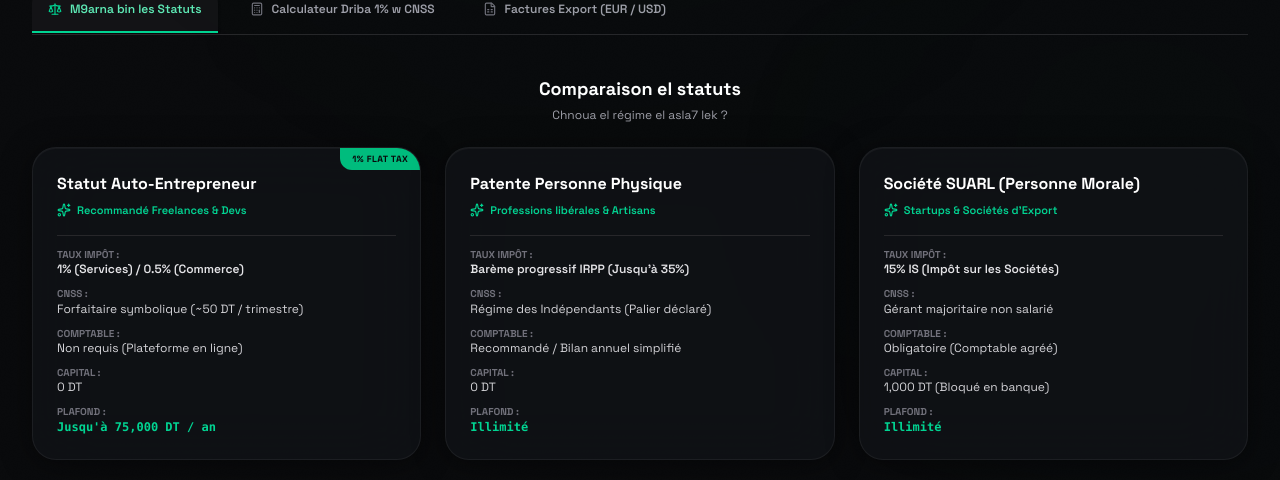
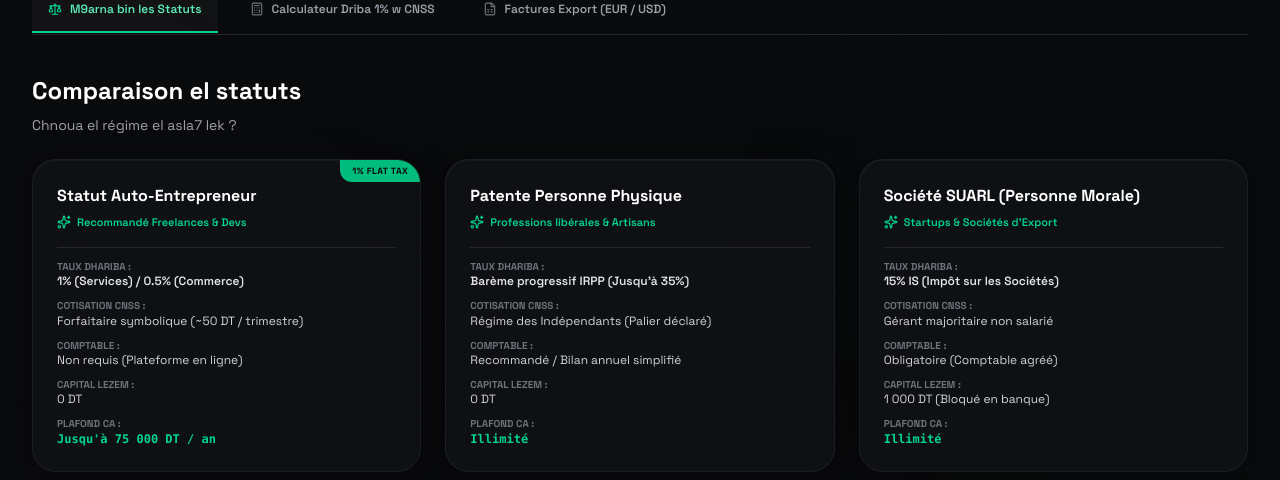
Before and after one commit to wacim-abdellli/idaara, a Next.js app: page /launchpad in a window 1280 px wide. Shown: the part 472-952 px from the top of the page. Built offline with nearby package versions, Linux system fonts and the light colour scheme; no server answers; the database is empty.

Commit message:
fix(hydration): eliminate SSR hydration mismatch in StatusComparator and Launchpad with deterministic number formatting

```diff
--- a/src/components/launchpad/ExportInvoiceGen.tsx
+++ b/src/components/launchpad/ExportInvoiceGen.tsx
@@ -3,7 +3,7 @@
 import React, { useState } from 'react';
 import { FileText, Download, Sparkles, ShieldCheck, Loader2 } from 'lucide-react';
 import { generatePDFFromElement, printElement } from '../../lib/pdf-generator';
-import { triggerConfetti } from '../../lib/utils';
+import { triggerConfetti, formatNumber } from '../../lib/utils';
 import { useLocale } from '../../context/LocaleContext';
 
 export const ExportInvoiceGen: React.FC = () => {
@@ -188,7 +188,7 @@ export const ExportInvoiceGen: React.FC = () => {
                   <td className="py-3 font-medium text-zinc-800">{description}</td>
                   <td className="py-3 text-right rtl:text-left text-zinc-500">0% (Export)</td>
                   <td className="py-3 text-right rtl:text-left font-bold text-zinc-900 font-mono">
-                    {amountEUR.toLocaleString()} €
+                    {formatNumber(amountEUR)} €
                   </td>
                 </tr>
               </tbody>
@@ -204,7 +204,7 @@ export const ExportInvoiceGen: React.FC = () => {
                   ? 'TOTAL AMOUNT DUE (NET À PAYER) :'
                   : 'NET À PAYER :'}
               </span>
-              <span className="text-base text-emerald-700 font-mono">{amountEUR.toLocaleString()} € EUR</span>
+              <span className="text-base text-emerald-700 font-mono">{formatNumber(amountEUR)} € EUR</span>
             </div>
 
             <div className="text-[9px] text-zinc-500 leading-relaxed bg-zinc-100 p-2.5 rounded border border-zinc-200">
--- a/src/components/launchpad/StatusComparator.tsx
+++ b/src/components/launchpad/StatusComparator.tsx
@@ -4,6 +4,7 @@ import React, { useState, useEffect } from 'react';
 import { Sparkles } from 'lucide-react';
 import { useLocale } from '../../context/LocaleContext';
 import { AUTO_ENTREPRENEUR_RATES, SUARL_RATES } from '../../data/fiscal-rates';
+import { formatNumber } from '../../lib/utils';
 
 export const StatusComparator: React.FC = () => {
   const { locale } = useLocale();
@@ -37,39 +38,160 @@ export const StatusComparator: React.FC = () => {
   const statuses = [
     {
       id: 'auto-entrepreneur',
-      name: locale === 'ar' ? 'المبادر الذاتي' : locale === 'derja' ? "Statut Auto-Entrepreneur" : locale === 'en' ? 'Auto-Entrepreneur Status' : "Statut Auto-Entrepreneur",
-      badge: locale === 'ar' ? 'موصى به للمستقلين والمبرمجين' : locale === 'derja' ? "Recommandé Freelances & Devs" : locale === 'en' ? 'Recommended for Freelancers & Tech' : "Recommandé Freelances & Devs",
+      name:
+        locale === 'ar'
+          ? 'المبادر الذاتي'
+          : locale === 'derja'
+          ? 'Statut Auto-Entrepreneur'
+          : locale === 'en'
+          ? 'Auto-Entrepreneur Status'
+          : 'Statut Auto-Entrepreneur',
+      badge:
+        locale === 'ar'
+          ? 'موصى به للمستقلين والمبرمجين'
+          : locale === 'derja'
+          ? 'Recommandé Freelances & Devs'
+          : locale === 'en'
+          ? 'Recommended for Freelancers & Tech'
+          : 'Recommandé Freelances & Devs',
       taxRate: `${aeRates.servicesTaxRate * 100}% (Services) / ${aeRates.commerceTaxRate * 100}% (Commerce)`,
-      cnss: locale === 'ar' ? `مبلغ رمزي جزافي (~${aeRates.quarterlyCnssContributionTND} د.ت / 3 أشهر)` : locale === 'derja' ? `Forfaitaire symbolique (~${aeRates.quarterlyCnssContributionTND} DT / trimestre)` : locale === 'en' ? `Symbolic flat fee (~${aeRates.quarterlyCnssContributionTND} DT / quarter)` : `Forfaitaire symbolique (~${aeRates.quarterlyCnssContributionTND} DT / trimestre)`,
-      comptable: locale === 'ar' ? 'غير مطلوب (منصة رقمية)' : locale === 'derja' ? "Non requis (Plateforme en ligne)" : locale === 'en' ? 'Not required (100% digital portal)' : "Non requis (Plateforme en ligne)",
-      capital: "0 DT",
-      facturation: locale === 'ar' ? 'فواتير بمعرف وطني QR' : locale === 'derja' ? "Factures avec Matricule National QR" : locale === 'en' ? 'QR Code Invoicing with National ID' : "Factures avec Matricule National QR",
-      maxChiffreAffaire: locale === 'ar' ? `حتى ${aeRates.annualRevenueCeilingTND.toLocaleString()} د.ت / سنة` : locale === 'derja' ? `Jusqu'à ${aeRates.annualRevenueCeilingTND.toLocaleString()} DT / an` : locale === 'en' ? `Up to ${aeRates.annualRevenueCeilingTND.toLocaleString()} TND / year` : `Jusqu'à ${aeRates.annualRevenueCeilingTND.toLocaleString()} DT / an`,
-      color: "border-emerald-500 bg-emerald-950/20",
+      cnss:
+        locale === 'ar'
+          ? `مبلغ رمزي جزافي (~${aeRates.quarterlyCnssContributionTND} د.ت / 3 أشهر)`
+          : locale === 'derja'
+          ? `Forfaitaire symbolique (~${aeRates.quarterlyCnssContributionTND} DT / trimestre)`
+          : locale === 'en'
+          ? `Symbolic flat fee (~${aeRates.quarterlyCnssContributionTND} DT / quarter)`
+          : `Forfaitaire symbolique (~${aeRates.quarterlyCnssContributionTND} DT / trimestre)`,
+      comptable:
+        locale === 'ar'
+          ? 'غير مطلوب (منصة رقمية)'
+          : locale === 'derja'
+          ? 'Non requis (Plateforme en ligne)'
+          : locale === 'en'
+          ? 'Not required (100% digital portal)'
+          : 'Non requis (Plateforme en ligne)',
+      capital: '0 DT',
+      facturation:
+        locale === 'ar'
+          ? 'فواتير بمعرف وطني QR'
+          : locale === 'derja'
+          ? 'Factures avec Matricule National QR'
+          : locale === 'en'
+          ? 'QR Code Invoicing with National ID'
+          : 'Factures avec Matricule National QR',
+      maxChiffreAffaire:
+        locale === 'ar'
+          ? `حتى ${formatNumber(aeRates.annualRevenueCeilingTND)} د.ت / سنة`
+          : locale === 'derja'
+          ? `Jusqu'à ${formatNumber(aeRates.annualRevenueCeilingTND)} DT / an`
+          : locale === 'en'
+          ? `Up to ${formatNumber(aeRates.annualRevenueCeilingTND)} TND / year`
+          : `Jusqu'à ${formatNumber(aeRates.annualRevenueCeilingTND)} DT / an`,
+      color: 'border-emerald-500 bg-emerald-950/20',
     },
     {
       id: 'patente-personne-physique',
-      name: locale === 'ar' ? 'براءة شخص طبيعي (Patente)' : locale === 'derja' ? "Patente Personne Physique" : locale === 'en' ? 'Sole Proprietorship (Patente)' : "Patente Personne Physique",
-      badge: locale === 'ar' ? 'المهن الحرة والحرفيون' : locale === 'derja' ? "Professions libérales & Artisans" : locale === 'en' ? 'Craftsmen & Liberal Professions' : "Professions libérales & Artisans",
-      taxRate: locale === 'ar' ? 'جدول تصاعدي IRPP (حتى 35%)' : locale === 'derja' ? "Barème progressif IRPP (Jusqu'à 35%)" : locale === 'en' ? 'Progressive IRPP scale (Up to 35%)' : "Barème progressif IRPP (Jusqu'à 35%)",
-      cnss: locale === 'ar' ? 'نظام المستقلين حسب الشريحة' : locale === 'derja' ? "Régime des Indépendants (Palier déclaré)" : locale === 'en' ? 'Self-employed scale by declared bracket' : "Régime des Indépendants (Palier déclaré)",
-      comptable: locale === 'ar' ? 'موصى به / موازنة سنوية' : locale === 'derja' ? "Recommandé / Bilan annuel simplifié" : locale === 'en' ? 'Recommended / Simplified balance sheet' : "Recommandé / Bilan annuel simplifié",
-      capital: "0 DT",
-      facturation: locale === 'ar' ? 'فواتير بمعرف جبائي قباضة' : locale === 'derja' ? "Factures avec Matricule Fiscal Recette" : locale === 'en' ? 'Invoices with Recette Tax ID' : "Factures avec Matricule Fiscal Recette",
-      maxChiffreAffaire: locale === 'ar' ? 'غير محدود' : locale === 'derja' ? "Illimité" : locale === 'en' ? 'Unlimited' : "Illimité",
-      color: "border-zinc-800 bg-zinc-900/60",
+      name:
+        locale === 'ar'
+          ? 'براءة شخص طبيعي (Patente)'
+          : locale === 'derja'
+          ? 'Patente Personne Physique'
+          : locale === 'en'
+          ? 'Sole Proprietorship (Patente)'
+          : 'Patente Personne Physique',
+      badge:
+        locale === 'ar'
+          ? 'المهن الحرة والحرفيون'
+          : locale === 'derja'
+          ? 'Professions libérales & Artisans'
+          : locale === 'en'
+          ? 'Craftsmen & Liberal Professions'
+          : 'Professions libérales & Artisans',
+      taxRate:
+        locale === 'ar'
+          ? 'جدول تصاعدي IRPP (حتى 35%)'
+          : locale === 'derja'
+          ? "Barème progressif IRPP (Jusqu'à 35%)"
+          : locale === 'en'
+          ? 'Progressive IRPP scale (Up to 35%)'
+          : "Barème progressif IRPP (Jusqu'à 35%)",
+      cnss:
+        locale === 'ar'
+          ? 'نظام المستقلين حسب الشريحة'
+          : locale === 'derja'
+          ? 'Régime des Indépendants (Palier déclaré)'
+          : locale === 'en'
+          ? 'Self-employed scale by declared bracket'
+          : 'Régime des Indépendants (Palier déclaré)',
+      comptable:
+        locale === 'ar'
+          ? 'موصى به / موازنة سنوية'
+          : locale === 'derja'
+          ? 'Recommandé / Bilan annuel simplifié'
+          : locale === 'en'
+          ? 'Recommended / Simplified balance sheet'
+          : 'Recommandé / Bilan annuel simplifié',
+      capital: '0 DT',
+      facturation:
+        locale === 'ar'
+          ? 'فواتير بمعرف جبائي قباضة'
+          : locale === 'derja'
+          ? 'Factures avec Matricule Fiscal Recette'
+          : locale === 'en'
+          ? 'Invoices with Recette Tax ID'
+          : 'Factures avec Matricule Fiscal Recette',
+      maxChiffreAffaire:
+        locale === 'ar' ? 'غير محدود' : locale === 'derja' ? 'Illimité' : locale === 'en' ? 'Unlimited' : 'Illimité',
+      color: 'border-zinc-800 bg-zinc-900/60',
     },
     {
       id: 'suarl',
-      name: locale === 'ar' ? 'شركة الشخص الواحد (SUARL)' : locale === 'derja' ? "Société SUARL (Personne Morale)" : locale === 'en' ? 'Single-Member LLC (SUARL)' : "Société SUARL (Personne Morale)",
-      badge: locale === 'ar' ? 'الشركات الناشئة والتصدير' : locale === 'derja' ? "Startups & Sociétés d'Export" : locale === 'en' ? 'Startups & Export Companies' : "Startups & Sociétés d'Export",
+      name:
+        locale === 'ar'
+          ? 'شركة الشخص الواحد (SUARL)'
+          : locale === 'derja'
+          ? 'Société SUARL (Personne Morale)'
+          : locale === 'en'
+          ? 'Single-Member LLC (SUARL)'
+          : 'Société SUARL (Personne Morale)',
+      badge:
+        locale === 'ar'
+          ? 'الشركات الناشئة والتصدير'
+          : locale === 'derja'
+          ? "Startups & Sociétés d'Export"
+          : locale === 'en'
+          ? 'Startups & Export Companies'
+          : "Startups & Sociétés d'Export",
       taxRate: `${suarlRates.corporateTaxRate * 100}% IS (Impôt sur les Sociétés)`,
-      cnss: locale === 'ar' ? 'وكيل مسير غير أجير' : locale === 'derja' ? "Gérant majoritaire non salarié" : locale === 'en' ? 'Non-salaried majority manager' : "Gérant majoritaire non salarié",
-      comptable: locale === 'ar' ? 'إجباري (خبير محاسب)' : locale === 'derja' ? "Obligatoire (Comptable agréé)" : locale === 'en' ? 'Mandatory (Certified Accountant)' : "Obligatoire (Comptable agréé)",
-      capital: `${suarlRates.minimumBankCapitalTND.toLocaleString()} DT (Bloqué en banque)`,
-      facturation: locale === 'ar' ? 'شركة تجارية بالسجل الوطني RNE' : locale === 'derja' ? "Société commerciale RNE" : locale === 'en' ? 'Commercial entity registered at RNE' : "Société commerciale RNE",
-      maxChiffreAffaire: locale === 'ar' ? 'غير محدود' : locale === 'derja' ? "Illimité" : locale === 'en' ? 'Unlimited' : "Illimité",
-      color: "border-zinc-800 bg-zinc-900/60",
+      cnss:
+        locale === 'ar'
+          ? 'وكيل مسير غير أجير'
+          : locale === 'derja'
+          ? 'Gérant majoritaire non salarié'
+          : locale === 'en'
+          ? 'Non-salaried majority manager'
+          : 'Gérant majoritaire non salarié',
+      comptable:
+        locale === 'ar'
+          ? 'إجباري (خبير محاسب)'
+          : locale === 'derja'
+          ? 'Obligatoire (Comptable agréé)'
+          : locale === 'en'
+          ? 'Mandatory (Certified Accountant)'
+          : 'Obligatoire (Comptable agréé)',
+      capital: `${formatNumber(suarlRates.minimumBankCapitalTND)} DT (Bloqué en banque)`,
+      facturation:
+        locale === 'ar'
+          ? 'شركة تجارية بالسجل الوطني RNE'
+          : locale === 'derja'
+          ? 'Société commerciale RNE'
+          : locale === 'en'
+          ? 'Commercial entity registered at RNE'
+          : 'Société commerciale RNE',
+      maxChiffreAffaire:
+        locale === 'ar' ? 'غير محدود' : locale === 'derja' ? 'Illimité' : locale === 'en' ? 'Unlimited' : 'Illimité',
+      color: 'border-zinc-800 bg-zinc-900/60',
     },
   ];
 
@@ -91,21 +213,22 @@ export const StatusComparator: React.FC = () => {
       ? 'Find the ideal legal and tax structure for your freelance or company venture.'
       : "Trouvez la structure fiscale et juridique idéale pour votre activité de freelance ou d'entreprise.";
 
-  const taxRateLbl = locale === 'ar' ? 'نسبة الضريبة :' : locale === 'derja' ? 'Taux impôt :' : locale === 'en' ? 'Tax Rate:' : 'Régime Fiscal :';
-  const cnssLbl = locale === 'ar' ? 'تغطية الـ CNSS :' : locale === 'derja' ? 'CNSS :' : locale === 'en' ? 'CNSS Healthcare:' : 'Sécurité Sociale (CNSS) :';
-  const comptableLbl = locale === 'ar' ? 'المحاسب :' : locale === 'derja' ? 'Comptable :' : locale === 'en' ? 'Accountant:' : 'Comptable :';
-  const capLbl = locale === 'ar' ? 'رأس المال :' : locale === 'derja' ? 'Capital :' : locale === 'en' ? 'Min. Capital:' : 'Capital Initial :';
-  const maxLbl = locale === 'ar' ? 'السقف السنوي :' : locale === 'derja' ? 'Plafond :' : locale === 'en' ? 'Annual Cap:' : 'Plafond Annuel :';
+  const taxRateLbl =
+    locale === 'ar' ? 'نسبة الضريبة :' : locale === 'derja' ? 'Taux dhariba :' : locale === 'en' ? 'Tax Rate:' : "Taux d'imposition :";
+  const cnssLbl =
+    locale === 'ar' ? 'الضمان الاجتماعي CNSS :' : locale === 'derja' ? 'Cotisation CNSS :' : locale === 'en' ? 'Social Security (CNSS):' : 'Cotisation CNSS :';
+  const comptableLbl =
+    locale === 'ar' ? 'المحاسب القانوني :' : locale === 'derja' ? 'Comptable :' : locale === 'en' ? 'Accounting Requirements:' : 'Tenue Comptable :';
+  const capLbl =
+    locale === 'ar' ? 'الرأسمال المطلوب :' : locale === 'derja' ? 'Capital lezem :' : locale === 'en' ? 'Required Minimum Capital:' : 'Capital Minimum Exigé :';
+  const maxLbl =
+    locale === 'ar' ? 'سقف رقم المعاملات :' : locale === 'derja' ? 'Plafond CA :' : locale === 'en' ? 'Annual Turnover Ceiling:' : "Plafond Chiffre d'Affaires :";
 
   return (
     <div className="space-y-6">
-      <div className="text-center max-w-xl mx-auto mb-6">
-        <h3 className="text-lg font-bold text-white">
-          {heading}
-        </h3>
-        <p className="text-xs text-zinc-400 mt-1">
-          {sub}
-        </p>
+      <div>
+        <h3 className="text-xl sm:text-2xl font-bold text-white mb-2">{heading}</h3>
+        <p className="text-xs sm:text-sm text-zinc-400 max-w-2xl">{sub}</p>
       </div>
 
       <div className="grid grid-cols-1 md:grid-cols-3 gap-6">
--- a/src/components/launchpad/TaxCalculator.tsx
+++ b/src/components/launchpad/TaxCalculator.tsx
@@ -2,7 +2,7 @@
 
 import React, { useState, useEffect } from 'react';
 import { Calculator } from 'lucide-react';
-import { formatTND } from '../../lib/utils';
+import { formatTND, formatNumber } from '../../lib/utils';
 import { useLocale } from '../../context/LocaleContext';
 import { AUTO_ENTREPRENEUR_RATES, FISCAL_YEAR_LABEL } from '../../data/fiscal-rates';
 
@@ -141,7 +141,7 @@ export const TaxCalculator: React.FC = () => {
                 className="w-full accent-emerald-500 cursor-pointer"
               />
               <span className="font-mono text-sm font-bold text-emerald-400 min-w-[90px] text-right">
-                {revenue.toLocaleString()} DT
+                {formatNumber(revenue)} DT
               </span>
             </div>
           </div>
--- a/src/lib/utils.ts
+++ b/src/lib/utils.ts
@@ -4,6 +4,10 @@ import { SupportedLanguage } from '../data/translations';
 
 export function cn(...inputs: ClassValue[]) {
   return twMerge(clsx(inputs));
+}
+
+export function formatNumber(amount: number): string {
+  return amount.toString().replace(/\B(?=(\d{3})+(?!\d))/g, ' ');
 }
 
 export function formatTND(amount: number, locale: SupportedLanguage | string = 'fr'): string {
```
